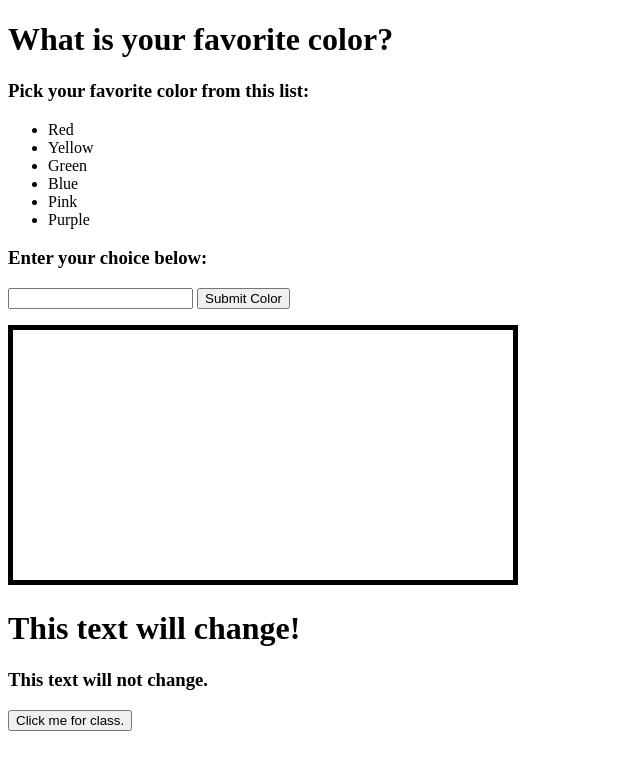
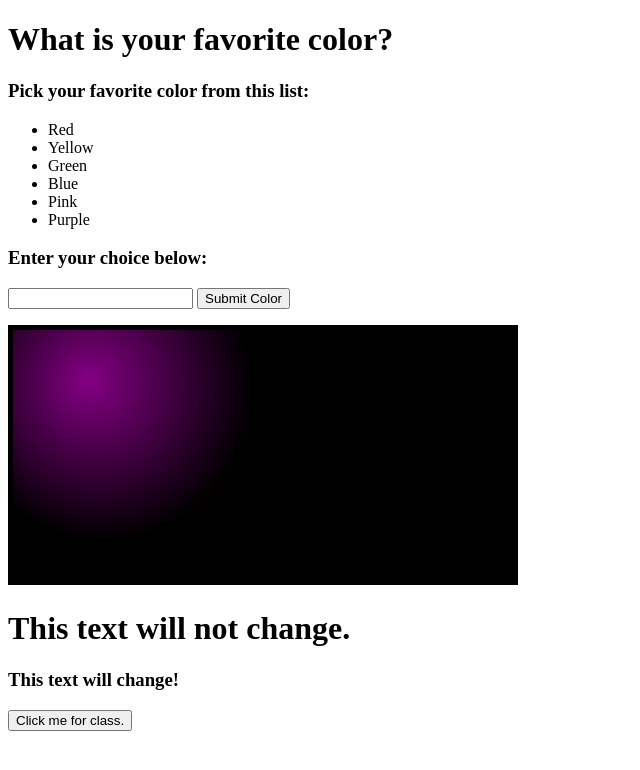
Before and after one commit to PChukar15/JavaScript_Projects, a plain HTML site: page HTML_1.html in a window 1280 px wide. Shown: the whole page, without its empty margins (0-640 px from the left). Drawn offline with Linux system fonts and the light colour scheme.

Commit message:
Javascript Canvas

```diff
--- a/HTML_1.html
+++ b/HTML_1.html
@@ -23,11 +23,11 @@
 
     <body>
 
-        <canvas id="ID_Name" width="500" height="250" style="border:5px solid black;"></canvas>
+        <canvas id="Canvas_Name" width="500" height="250" style="border:5px solid black;"></canvas>
 
         <div>
-            <h1 class="Click:">This text will change!</h1>
-            <h3 class="Click">This text will not change.</h3>
+            <h1 class="Click:">This text will not change.</h1>
+            <h3 class="Click">This text will change!</h3>
             <button onclick="Hello_World_Function()">Click me for class.</button>
         </div>
 
```
